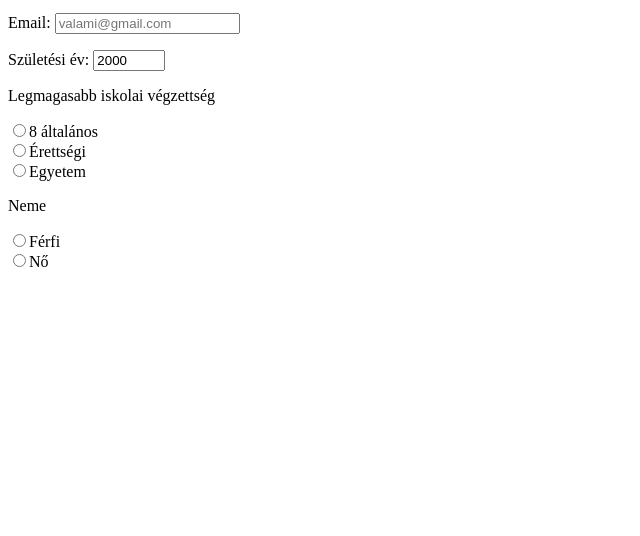
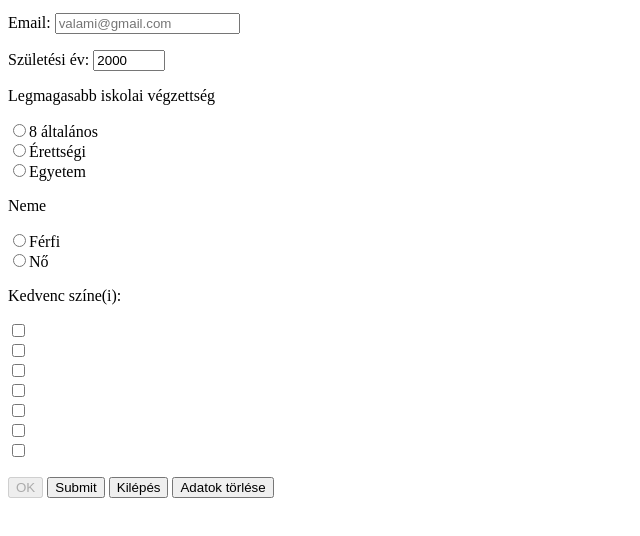
Before and after one commit to habkristof/CKIK_Web_11, a plain HTML site: page űrlap/index.html in a window 1280 px wide. Shown: the part 104-640 px from the top of the page, without its empty margins (0-640 px from the left). Drawn offline with Linux system fonts and the light colour scheme.

Commit message:
Házi feladat

```diff
--- a/űrlap/index.html
+++ b/űrlap/index.html
@@ -38,6 +38,29 @@
             <input type="radio" name="Neme"><label>Nő</label>
             </p>
         </p>
+        <p>
+            <label>Kedvenc színe(i):</label>
+            <p>
+                <input type="checkbox" value="kék">
+                <br>
+                <input type="checkbox" value="zöld">
+                <br>
+                <input type="checkbox" value="piros">
+                <br>
+                <input type="checkbox" value="fehér">
+                <br>
+                <input type="checkbox" value="fekete">
+                <br>
+                <input type="checkbox" value="lila">
+                <br>
+                <input type="checkbox" value="sárga">
+                <br>
+            </p>
+        </p>
+        <input type="button" value="OK" disabled>
+        <input type="submit">
+        <button>Kilépés</button>
+        <input type="reset" value="Adatok törlése">
     </form>
 
 </body>
```
